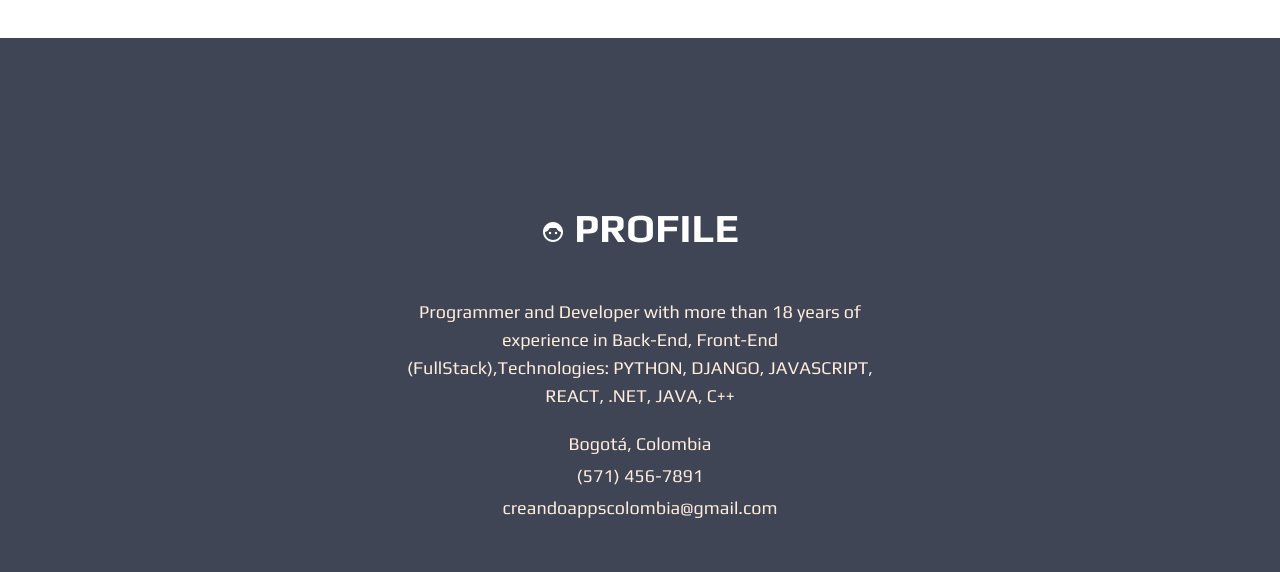
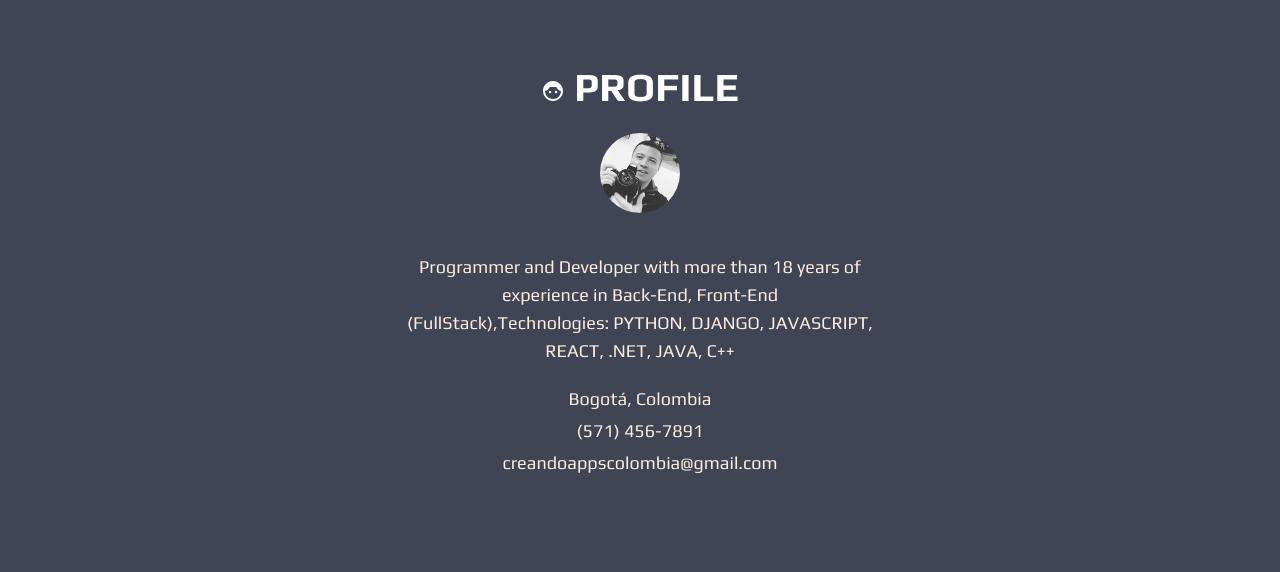
Before and after one commit to fredycoding/07HojadeVida, a React (Vite) app: page / in a window 1280 px wide. Shown: the part 840-1412 px from the top of the page. Built offline with nearby package versions, Linux system fonts and the light colour scheme.

Commit message:
Mejorando los divs

```diff
--- a/src/components/Section2.jsx
+++ b/src/components/Section2.jsx
@@ -1,23 +1,28 @@
 import './Section2.css'
 import Face6Icon from '@mui/icons-material/Face6';
+import fotoPerfil from '../assets/perfil.jpg'
 
 export const Section2 = () => {
   return (
-    <div className='animate__animated animate__fadeInDownBig'>
-      <div className="w-full h-scree">
-        <div className='flex flex-col justify-center  h-screen relative animate__animated animate__backInRight'>
-          <div className='bg-slate-900 bg-opacity-80 border-y-[0.09rem]  border-white py-40 text-center'>
-            <h1 className='text-center title-section'><Face6Icon/> PROFILE</h1>
-            <div className='text-2xl mx-2 md:mx-96 mt-6'>
-              <p className='mt-4 text-orange-100 text-lg p-4'>
-                Programmer and Developer with more than 18 years of experience in Back-End, Front-End (FullStack),Technologies: PYTHON, DJANGO, JAVASCRIPT, REACT, .NET, JAVA, C++ </p>
-              <p className='mt-1 text-orange-100 text-lg'>Bogotá, Colombia</p>
-              <p className='mt-1 text-orange-100 text-lg'>(571) 456-7891</p>
-              <p className='mt-1 text-orange-100 text-lg'>creandoappscolombia@gmail.com</p>
-            </div>
-          </div>
+
+      <div className="w-full h-full flex flex-col py-24 justify-center bg-slate-900 bg-opacity-80 border-y-[0.09rem] border-white text-center'">
+
+
+        <h1 className='text-center title-section'><Face6Icon /> PROFILE</h1>
+        <div className='flex justify-center  mt-4'>
+          <img src={fotoPerfil} alt="foto del perfil" className=' rounded-full h-20' />
         </div>
-      </div>
+
+        <div className='text-2xl mx-2 md:mx-96 mt-2'>
+          <p className='mt-4 text-orange-100 text-lg p-4 text-center'>
+            Programmer and Developer with more than 18 years of experience in Back-End, Front-End (FullStack),Technologies: PYTHON, DJANGO, JAVASCRIPT, REACT, .NET, JAVA, C++ </p>
+          <p className='mt-1 text-orange-100 text-lg text-center'>Bogotá, Colombia</p>
+          <p className='mt-1 text-orange-100 text-lg text-center'>(571) 456-7891</p>
+          <p className='mt-1 text-orange-100 text-lg text-center'>creandoappscolombia@gmail.com</p>
+        </div>
+
+
+
     </div>
   )
 }
--- a/src/components/Section3.jsx
+++ b/src/components/Section3.jsx
@@ -4,7 +4,7 @@ import AnalyticsIcon from '@mui/icons-material/Analytics';
 
 export const Section3 = () => {
   return (
-    <div className='w-full h-full animate__animated animate__fadeInDownBig'>
+    <div className='w-full h-full animate__animated animate__fadeInDownBig backdrop-blur-sm'>
       <div className=" bg-slate-900 bg-opacity-60 border-y-[0.09rem] border-white my-40">
         <div className='animate__animated animate__backInRight'>
           <h1 className='text-slate-200 mt-20 uppercase title-section'><AnalyticsIcon/> Projects</h1>
--- a/src/components/Section4.jsx
+++ b/src/components/Section4.jsx
@@ -4,11 +4,11 @@ import AssuredWorkloadIcon from '@mui/icons-material/AssuredWorkload';
 export const Section4 = () => {
   return (
 
-    <div className='w-full h-full animate__animated animate__fadeInDownBig'>
-      <div className=" bg-slate-900 bg-opacity-60 border-y-[0.09rem] border-white my-40">
+    <div className='w-full h-full animate__animated animate__fadeInDownBig backdrop-blur-sm'>
+      <div className=" bg-slate-900 bg-opacity-70 border-y-[0.09rem] border-white my-40">
         <div className='animate__animated animate__backInRight'>
           <h1 className='text-slate-200 mt-20 uppercase title-section'><AssuredWorkloadIcon/> Education</h1>
-          <div className='flex flex-row gap-20 justify-center my-10'>
+          <div className='flex flex-col px-4 md:flex-row md:gap-20 justify-center my-10'>
             <ul className='text-orange-100 text-1xl' >
               <li><ArrowRightIcon/>Tecnología de sistemas- CORUNIVERSITEC</li>
               <li><ArrowRightIcon/>Diplomado de Programación con PYTHON- UNIVERSIDAD DE MEDELLIN</li>
--- a/src/components/Section5.jsx
+++ b/src/components/Section5.jsx
@@ -4,7 +4,7 @@ export const Section5 = () => {
     return (
         <>
 
-            <div className='bg-slate-900 bg-opacity-80 border-y-[0.09rem] border-white py-40 text-center'>
+            <div className='bg-slate-900 bg-opacity-80 border-y-[0.09rem] border-white py-40 text-center backdrop-blur-sm'>
                 <h1 className=' text-4xl text-slate-100 text-center title-section'>
                     <ContactsIcon/> CONTACT
                 </h1>
```
Also changed, not shown: src/App.jsx (+6 -7 lines), src/assets/perfil.jpg (added).
